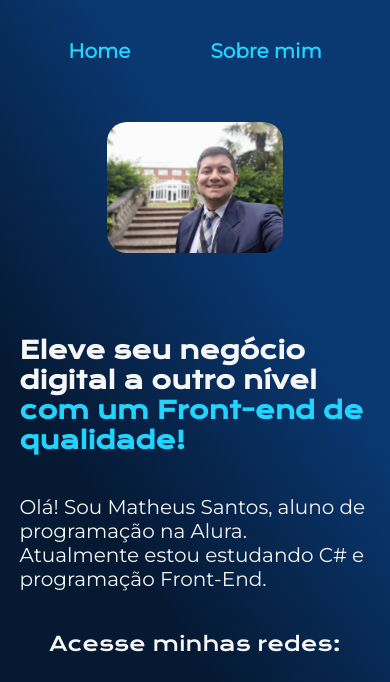
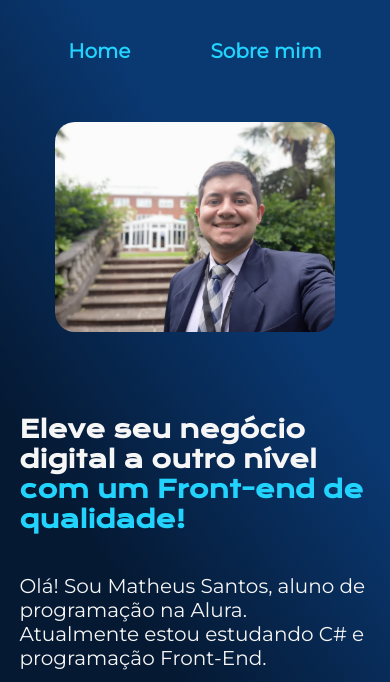
Before and after one commit to MMS4NTOS/portfolio, a plain HTML site: page index.html in a window 390 px wide. Shown: the top 682 px of the page. Drawn offline with nearby package versions, Linux system fonts and the light colour scheme.

Commit message:
Add files via upload

```diff
--- a/styles/style.css
+++ b/styles/style.css
@@ -132,6 +132,10 @@ body {
         padding: 5%;
     }
 
+    .conteudo__foto {
+        width: 80%;
+    }
+
     .conteudo__section {
         width: auto; /* É tipo 'pega o paddin e usa o que sobrou' */
     }
```
